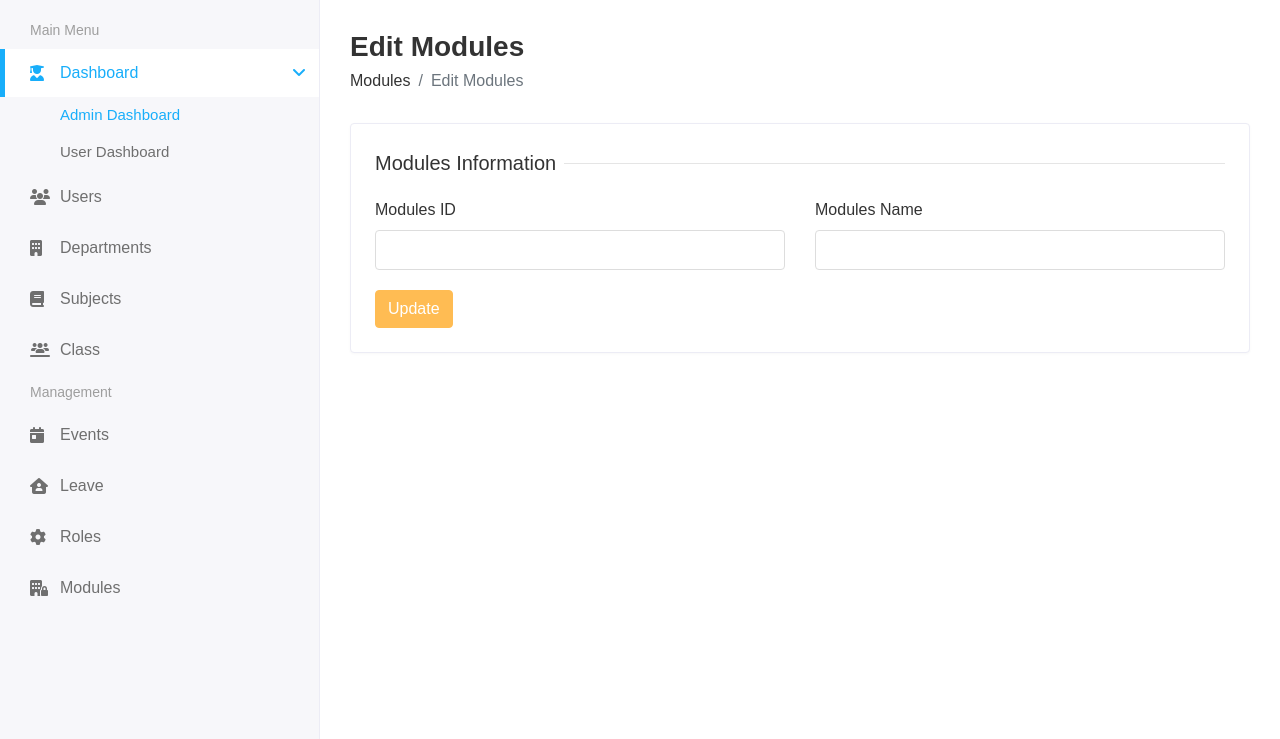
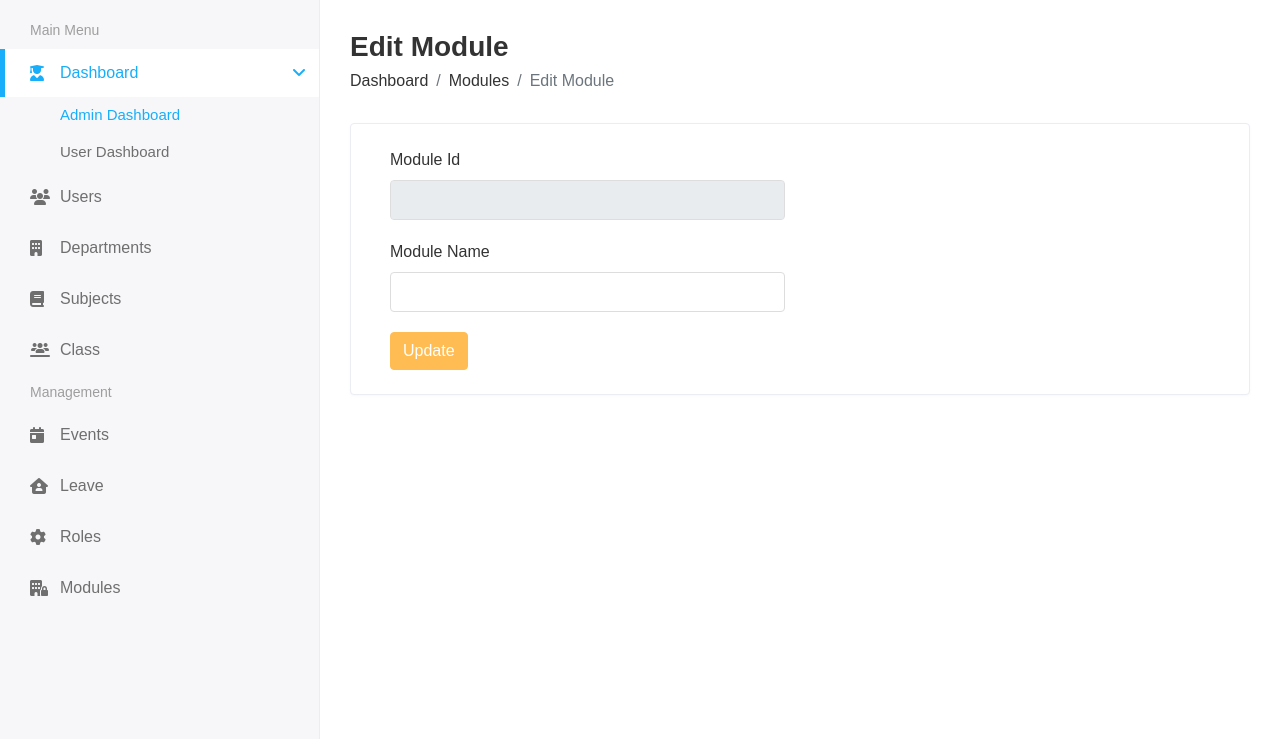
Before and after one commit to piyushparmar911/EduSync, a PHP site: page /pages/modules/edit-module.php?id=1 in a window 1280 px wide. Shown: the part 60-799 px from the top of the page. Run offline with PHP 8.4, Linux system fonts and the light colour scheme; data that the repository does not hold is empty.

Commit message:
modules page operation

```diff
--- a/api/Modules/DeleteModules.php
+++ b/api/Modules/DeleteModules.php
@@ -2,16 +2,12 @@
 require '../../includes/init.php';
 $id = $_GET['id'];
 
-// Prepare the SQL query
 $query = "DELETE FROM `modules` WHERE `Id` = ?";
 
-// Prepare parameters
 $param = [$id];
 
-// Execute the query
 $result = execute($query, $param);
 
-// Check if deletion was successful
 if($result) {
     header("Location: ../../pages/modules/modules-list.php");
 }
--- a/api/Modules/InsertModules.php
+++ b/api/Modules/InsertModules.php
@@ -9,8 +9,3 @@ $query = "INSERT INTO `modules` (`Name`) VALUES (?)";
 $param = [$Name];
 
 $result = execute($query,$param);
-
-if($result)
-{
-    echo "inserted successfully";
-}
--- a/api/Modules/UpdateModules.php
+++ b/api/Modules/UpdateModules.php
@@ -10,8 +10,3 @@ $query = "UPDATE `modules` SET `Name` = ? WHERE `id` = ?";
 $param = [$Name,$Id];
 
 $result = execute($query,$param);
-
-if($result)
-{
-    echo "updated successfully";
-}
--- a/includes/sidebar.php
+++ b/includes/sidebar.php
@@ -11,20 +11,20 @@
                         <a href="#"><i class="fas fa-user-graduate"></i> <span> Dashboard</span> <span class="menu-arrow"></span></a>
                         <ul>
                            <li><a href="<?=urlOf("index.php")?>" class="active" accesskey="a">Admin Dashboard</a></li>
-                           <li><a href="<?=urlOf("pages/users/user-dashboard.php")?>" accesskey="u">User Dashboard</a></li>
+                           <li><a href="<?=urlOf("pages/users/user-dashboard.php")?>">User Dashboard</a></li>
                         </ul>
 
                      <li class="users">
-                        <a href="<?=urlOf("pages/users/user.php")?>"><i class="fas fa-users"></i> <span> Users</span></a>
+                        <a href="<?=urlOf("pages/users/user.php")?>" accesskey="u"><i class="fas fa-users"></i> <span> Users</span></a>
                      </li>
                      <li class="Departments">
-                        <a href="<?=urlOf("pages/department/departments.php")?>"><i class="fas fa-building"></i><span>Departments </span></a>
+                        <a href="<?=urlOf("pages/department/departments.php")?>" accesskey="p"><i class="fas fa-building"></i><span>Departments </span></a>
                      </li>
                      <li class="Subjects">
-                        <a href="<?=urlOf("pages/subjects/subjects.php")?>"><i class="fas fa-book"></i> <span>Subjects</span> </a>
+                        <a href="<?=urlOf("pages/subjects/subjects.php")?>" accesskey="s"><i class="fas fa-book"></i> <span>Subjects</span> </a>
                      </li>
                      <li class="class">
-                        <a href="<?=urlOf("pages/class/class-list.php")?>"><i class="fas fa-users-line "></i><span>Class</span></a>
+                        <a href="<?=urlOf("pages/class/class-list.php")?>" accesskey="c"><i class="fas fa-users-line "></i><span>Class</span></a>
                      </li>
 
 
@@ -32,19 +32,19 @@
                         <span>Management</span>
                      </li>
                      <li class="event">
-                        <a href="<?=urlOf("pages/events/events.php")?>"><i class="fas fa-calendar-day"></i><span> Events</span></a>
+                        <a href="<?=urlOf("pages/events/events.php")?>" accesskey="v"><i class="fas fa-calendar-day"></i><span> Events</span></a>
 
                      </li>
                      <li class="leave">
-                        <a href="<?=urlOf("pages/leave/leave-list.php")?>"><i class="fas fa-house-user"></i> <span> Leave</span></a>
+                        <a href="<?=urlOf("pages/leave/leave-list.php")?>" accesskey="l"><i class="fas fa-house-user"></i> <span> Leave</span></a>
 
                      </li>
                      <li class="Roles">
-                        <a href="<?=urlOf("pages/roles/roles-list.php")?>"><i class="fas fa-gear"></i> <span> Roles</span></a>
+                        <a href="<?=urlOf("pages/roles/roles-list.php")?>" accesskey="r"><i class="fas fa-gear"></i> <span> Roles</span></a>
                      </li>
 
                      <li class="module">
-                        <a href="<?=urlOf("pages/modules/modules-list.php")?>"><i class="fas fa-building-lock"></i> <span>Modules</span></a>
+                        <a href="<?=urlOf("pages/modules/modules-list.php")?>" accesskey="m"><i class="fas fa-building-lock"></i> <span>Modules</span></a>
                      </li>
 
                      </li>
--- a/pages/modules/add-module.php
+++ b/pages/modules/add-module.php
@@ -69,6 +69,7 @@ include pathof("./includes/sidebar.php");
                     alert("Module not inserted successfully");
                 else
                     alert("Module inserted successfully");
+                    window.location.href = 'modules-list.php';
             }
         });
     }
--- a/pages/modules/edit-module.php
+++ b/pages/modules/edit-module.php
@@ -1,64 +1,61 @@
 <?php
 require("../../includes/init.php");
-include  pathOf("./includes/header.php");
-include pathof("./includes/sidebar.php");
+include pathOf("./includes/header.php");
+include pathOf("./includes/sidebar.php");
 
-$moduleId = $_GET['Id'];
+    $Id = $_GET['id'];
+    $query = "SELECT * FROM `modules` WHERE `Id`= '$Id'";
+
+$data = selectOne($query);
     ?>
-
 
 <div class="page-wrapper">
    <div class="content container-fluid">
-
       <div class="page-header">
          <div class="row align-items-center">
             <div class="col">
-                    <h3 class="page-title">Edit Modules</h3>
+               <h3 class="page-title">Edit Module</h3>
                <ul class="breadcrumb">
-                        <li class="breadcrumb-item"><a href="modules-list.php">Modules</a></li>
-                        <li class="breadcrumb-item active">Edit Modules</li>
+                  <li class="breadcrumb-item"><a href="index.html">Dashboard</a></li>
+                  <li class="breadcrumb-item"><a href="module-list.php">Modules</a></li>
+                  <li class="breadcrumb-item active">Edit Module</li>
                </ul>
             </div>
          </div>
       </div>
-
       <div class="row">
          <div class="col-sm-12">
             <div class="card">
                <div class="card-body">
-                        <div class="row">
-                            <div class="col-12">
-                                <h5 class="form-title"><span>Modules Information</span></h5>
-                            </div>
+                  <form>
                       <div class="col-12 col-sm-6">
                           <div class="form-group">
-                                    <label>Modules ID</label>
-                                    <input type="number"  value="<?=$moduleId?>" id="Id" class="form-control">
+                            <label for="moduleName">Module Id</label>
+                            <input type="text" readonly class="form-control" id="Id" name="moduleId" value="<?=$data['Id'] ?>">
                         </div>
                      </div>
                      <div class="col-12 col-sm-6">
                         <div class="form-group">
-                                    <label>Modules Name</label>
-                                    <input type="text" id="Name" class="form-control">
+                            <label for="moduleName">Module Name</label>
+                            <input type="text" class="form-control" id="Name" value="<?=$data['Name']?>" name="moduleName">
+
                         </div>
                         </div>
+
                         <div class="col-12">
-                                <input type="button" onclick="updateData()" class="btn btn-primary" value="Update" />
+                                    <button type="submit" onclick="updatedata(event)" class="btn btn-primary">Update</button>
+                                </div>
+                  </form>
                </div>
             </div>
          </div>
       </div>
    </div>
 </div>
-    </div>
-</div>
-</div>
-<?php
-include pathOf("./includes/footer.php");
-include pathOf("./includes/script.php");
-?>
 <script>
-    function updateData() {
+    function updatedata(event) {
+      event.preventDefault();
+
         let Id = $('#Id').val();
         let Name = $('#Name').val();
 
@@ -68,7 +65,7 @@ include pathOf("./includes/script.php");
         }
 
         $.ajax({
-            url: '../../api/Modules/updateModules.php',
+            url: '../../api/modules/updateModules.php',
             type: 'POST',
             data: {
                 Id: Id,
@@ -76,16 +73,19 @@ include pathOf("./includes/script.php");
             },
             success: function(response) {
                 console.log(response);
-                if (response) {
-                    alert("updated successfully");
-                } else {
-                    confirm("insert failed");
-                }
+                if (!response)
+                    alert("Module not inserted successfully");
+
+                    else
+                    alert("Module inserted successfully");
+                    window.location.href = 'modules-list.php';
             }
         });
     }
 </script>
 
 <?php
+include pathOf("./includes/footer.php");
 include pathOf("./includes/pageend.php");
+include pathOf("./includes/script.php");
 ?>
--- a/pages/modules/modules-list.php
+++ b/pages/modules/modules-list.php
@@ -6,11 +6,7 @@ include pathof("./includes/sidebar.php");
 
 $query = "SELECT * FROM `modules`";
 
-$statement = $connection->prepare($query);
-$statement->execute();
-
-
-$data = $statement->fetchAll(PDO::FETCH_ASSOC);
+$data = select($query);
 ?>
 
 <div class="page-wrapper">
```
Also changed, not shown: pages/roles/add-role.php (+5 -7 lines). Lines whose indentation alone changed are shown as unchanged.
